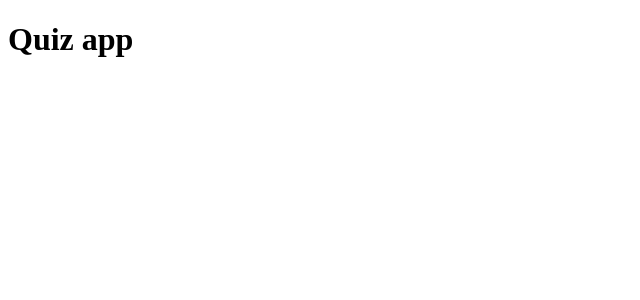
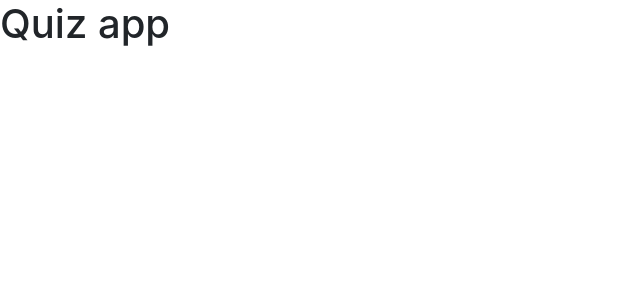
Before and after one commit to Lostinrave/firebase-angular-project, an Angular app: page / in a window 1280 px wide. Shown: the top 300 px of the page, without its empty margins (0-640 px from the left). Built offline with nearby package versions, Linux system fonts and the light colour scheme.

Commit message:
Angular bootstrap installation

```diff
--- a/package.json
+++ b/package.json
@@ -18,6 +18,8 @@
     "@angular/platform-browser": "~12.2.0",
     "@angular/platform-browser-dynamic": "~12.2.0",
     "@angular/router": "~12.2.0",
+    "bootstrap": "^4.5.3",
+    "ngx-bootstrap": "^7.1.0",
     "rxjs": "~6.6.0",
     "tslib": "^2.3.0",
     "zone.js": "~0.11.4"
--- a/src/app/app.module.ts
+++ b/src/app/app.module.ts
@@ -3,6 +3,7 @@ import { BrowserModule } from '@angular/platform-browser';
 
 import { AppRoutingModule } from './app-routing.module';
 import { AppComponent } from './app.component';
+import { BrowserAnimationsModule } from '@angular/platform-browser/animations';
 
 @NgModule({
   declarations: [
@@ -10,7 +11,8 @@ import { AppComponent } from './app.component';
   ],
   imports: [
     BrowserModule,
-    AppRoutingModule
+    AppRoutingModule,
+    BrowserAnimationsModule
   ],
   providers: [],
   bootstrap: [AppComponent]
--- a/src/styles.scss
+++ b/src/styles.scss
@@ -1 +1,7 @@
 /* You can add global styles to this file, and also import other style files */
+
+/* Importing Bootstrap SCSS file. */
+@import "~bootstrap/scss/bootstrap";
+
+/* Importing Datepicker SCSS file. */
+@import "~ngx-bootstrap/datepicker/bs-datepicker";
```
Also changed, not shown: 1 other file (tests, documents, lock files or other folders).
